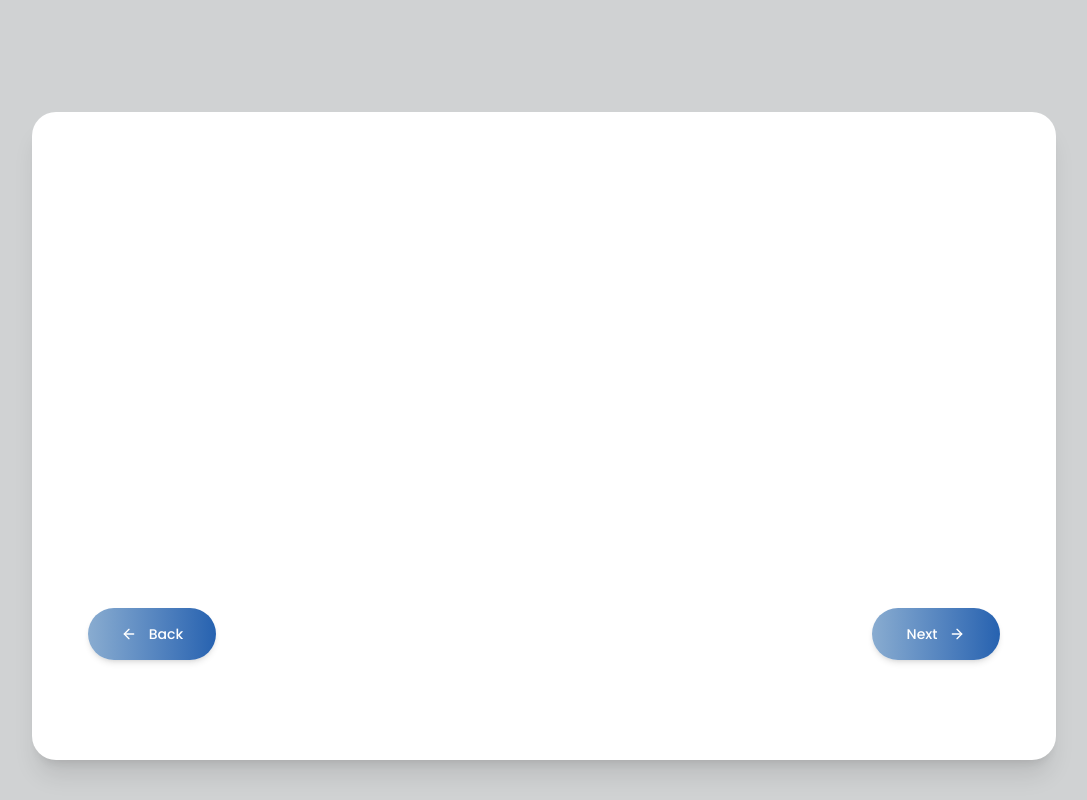
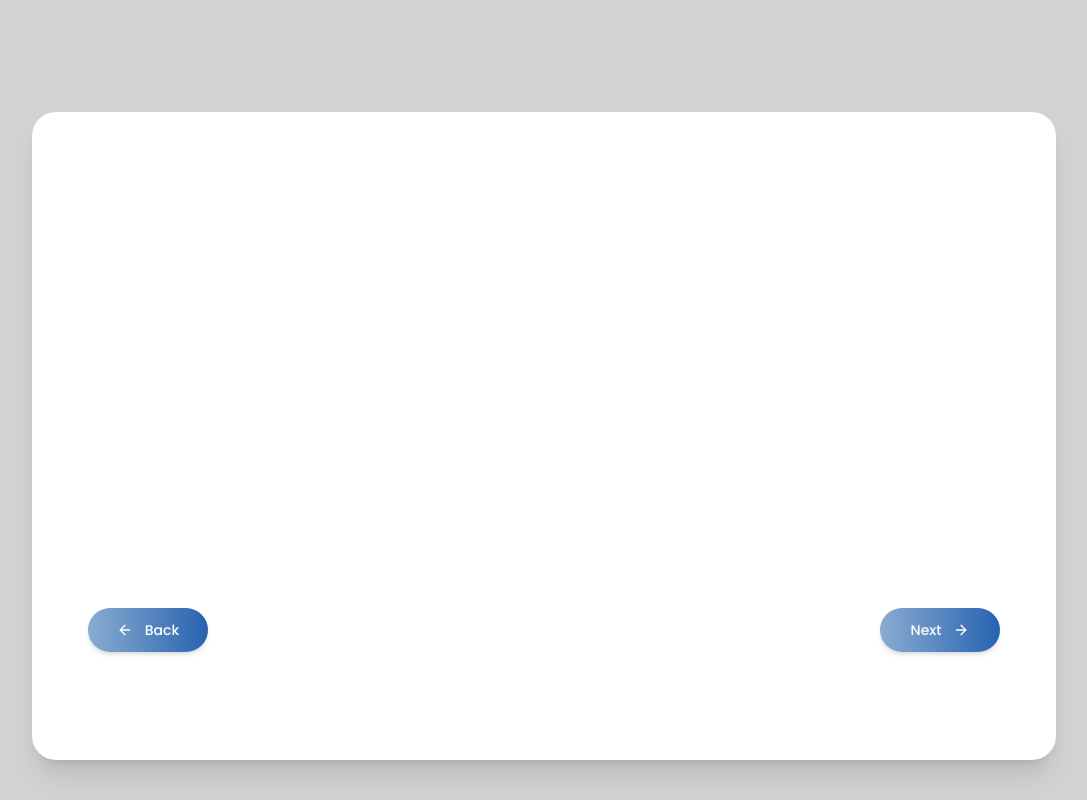
Before and after one commit to itswijay/Needalyze, a Next.js app: page /form/step1 in a window 1280 px wide. Shown: the whole page, without its empty margins (96-1183 px from the left). Built offline with nearby package versions, Linux system fonts and the light colour scheme.

Commit message:
feat: update Back & Next buttons using shadcn Button component

```diff
--- a/src/app/form/step1/page.jsx
+++ b/src/app/form/step1/page.jsx
@@ -7,11 +7,9 @@ export default function Form1Page() {
     <main className="min-h-screen bg-gray-100 flex justify-center pt-28 pb-10">
       <FormContainer>
         <p className="text-center text-gray-500 mb-6">
-          {/* Optional instructions */}
         </p>
 
-        {/* Back & Next buttons */}
-        <div className="flex justify-between mt-110"> {/* Adjust mt-32 to move buttons down */}
+        <div className="flex justify-between mt-110">
           <FormNavButton
             label="Back"
             type="prev"
--- a/src/components/FormNavButton.jsx
+++ b/src/components/FormNavButton.jsx
@@ -15,7 +15,7 @@ export default function FormNavButton({
     <Button
       onClick={onClick}
       variant={variant}
-      className={`flex items-center justify-center rounded-full w-32 h-13 ${className}`}
+      className={`flex items-center justify-center rounded-full w-30 h-11 ${className}`}
     >
       {isNext ? (
         <>
--- a/src/components/ui/button.jsx
+++ b/src/components/ui/button.jsx
@@ -20,6 +20,7 @@ const buttonVariants = cva(
           "hover:bg-accent hover:text-accent-foreground dark:hover:bg-accent/50",
         link: "text-primary underline-offset-4 hover:underline",
         gradient: "bg-gradient-to-r from-[#89ACD0] to-[#2662B0] text-white shadow-md hover:shadow-lg transition-all duration-200 active:scale-95",
+
 
       },
       size: {
```
